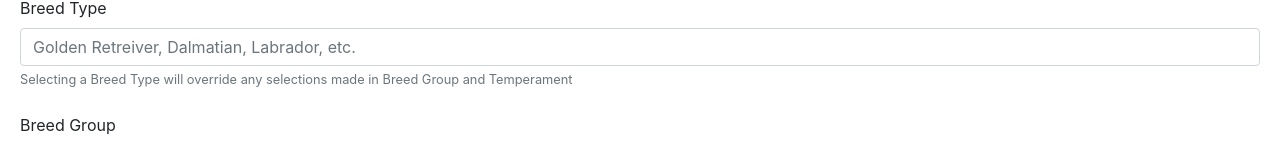
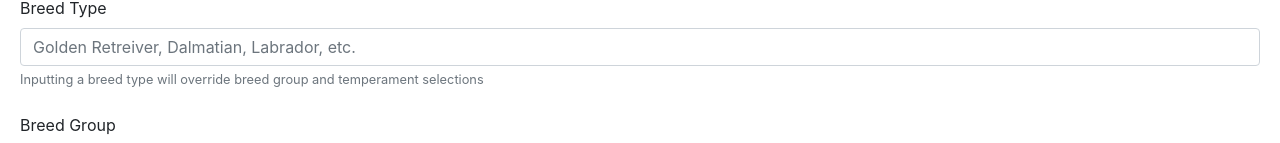
Before and after one commit to vkalaparthy/2020-Project1, a plain HTML site: page index.html in a window 1280 px wide. Shown: the part 308-451 px from the top of the page. Drawn offline with nearby package versions, Linux system fonts and the light colour scheme.

Commit message:
Updated text below Breed Type dropdown

```diff
--- a/index.html
+++ b/index.html
@@ -94,7 +94,7 @@
 
                     <label for="searchType">Breed Type</label>
                         <input type="text" class="form-control" placeholder="Golden Retreiver, Dalmatian, Labrador, etc." id="searchType"></input>
-                        <small class="form-text text-muted">Selecting a Breed Type will override any selections made in Breed Group and Temperament</small>
+                        <small class="form-text text-muted">Inputting a breed type will override breed group and temperament selections</small>
 
                     <br>
 
```
